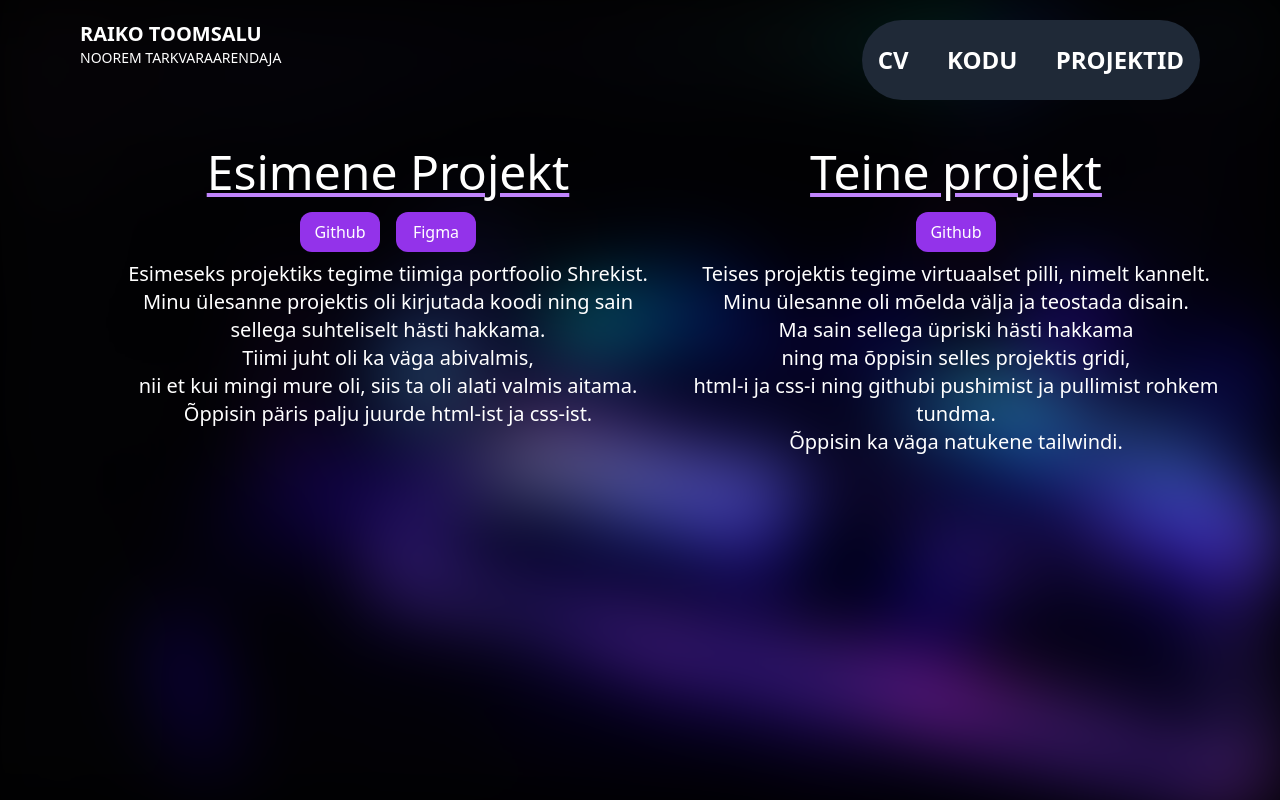
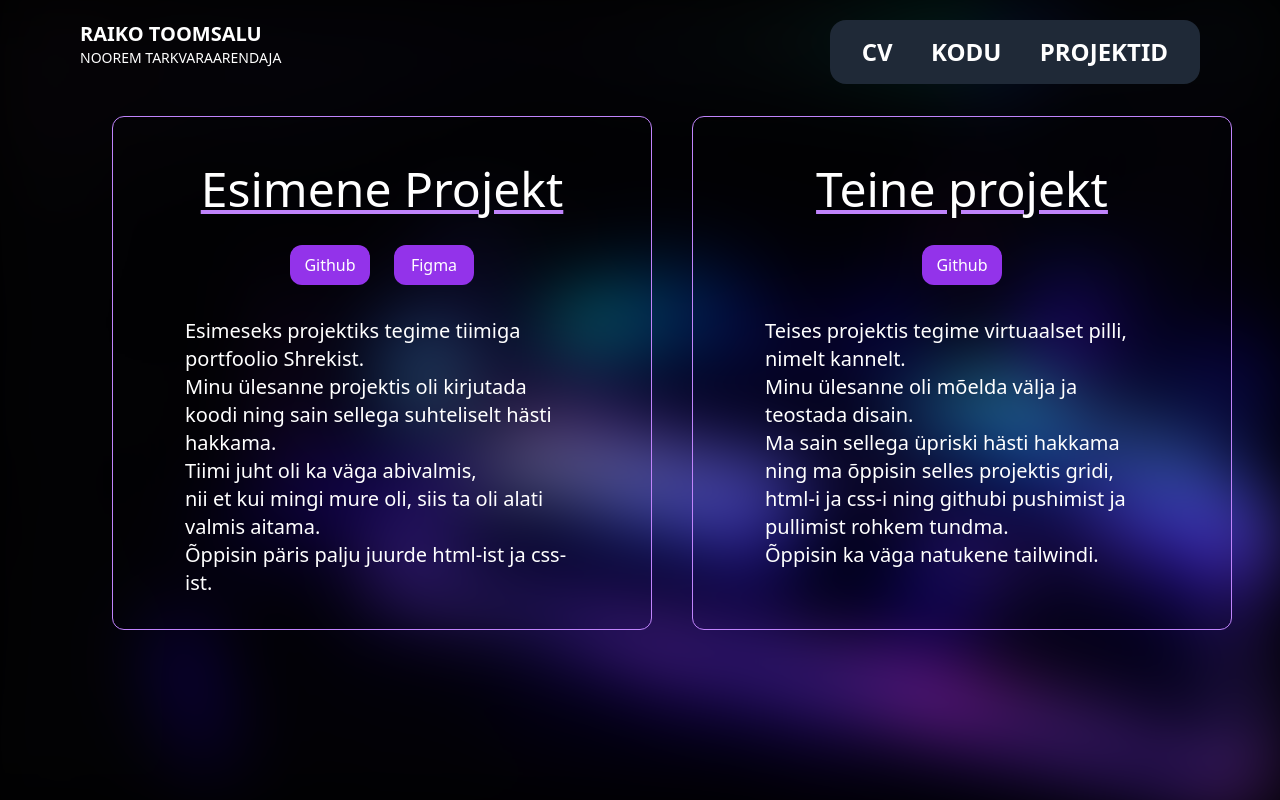
Before and after one commit to raikotoomsalu/portfoolio-2, a plain HTML site: page PROJEKTID.html in a window 1280 px wide. Drawn offline with nearby package versions, Linux system fonts and the light colour scheme.

Commit message:
prettier design

```diff
--- a/PROJEKTID.html
+++ b/PROJEKTID.html
@@ -19,26 +19,26 @@
                     <h1 class="font-bold">RAIKO TOOMSALU</h1>
                     <p class="text-sm">NOOREM TARKVARAARENDAJA</p>
                 </div>
-                <div class="flex text-2xl gap-10 items-center py-6 space-x-8 px-4 bg-gray-800 rounded-full hidden lg:block">
-                    <a class="font-bold hover:text-orange-600 ease-in duration-300 ease-out" href="CV.html"> CV</a>
-                    <a class="font-bold hover:text-orange-600 ease-in duration-300 ease-out" href="index.html">KODU</a>
-                    <a class="font-bold hover:text-orange-600 ease-in duration-300 ease-out" href="PROJEKTID.html">PROJEKTID</a>
+                <div class="flex text-2xl gap-10 items-center py-4 space-x-8 px-8 bg-gray-800 rounded-2xl hidden lg:block">
+                    <a class="font-bold hover:text-purple-400 ease-in duration-300 ease-out" href="CV.html"> CV</a>
+                    <a class="font-bold hover:text-purple-400 ease-in duration-300 ease-out" href="index.html">KODU</a>
+                    <a class="font-bold hover:text-purple-400 ease-in duration-300 ease-out" href="PROJEKTID.html">PROJEKTID</a>
                 </div>
                 <div class="lg:hidden flex justify-center gap-4">
-                    <a class="font-bold hover:text-orange-600 ease-in duration-300 ease-out" href="CV.html"> CV</a>
-                    <a class="font-bold hover:text-orange-600 ease-in duration-300 ease-out" href="index.html">KODU</a>
-                    <a class="font-bold hover:text-orange-600 ease-in duration-300 ease-out" href="PROJEKTID.html">PROJEKTID</a>
+                    <a class="font-bold hover:text-purple-400 ease-in duration-300 ease-out" href="CV.html"> CV</a>
+                    <a class="font-bold hover:text-purple-400 ease-in duration-300 ease-out" href="index.html">KODU</a>
+                    <a class="font-bold hover:text-purple-400 ease-in duration-300 ease-out" href="PROJEKTID.html">PROJEKTID</a>
                 </div>
             </header>
 
-            <div class="font-Montserrat flex flex-col lg:w-full lg:grid lg:grid-cols-2 my-8 lg:gap-4 mx-8 space-y-8 lg:space-y-0">
-                <div>
+            <div class="font-Montserrat flex flex-col lg:w-full lg:grid lg:grid-cols-2 my-8 gap-10 mx-8">
+                <div class="border p-8 space-y-4 border-purple-400 rounded-xl">
                     <h1 class="text-2xl lg:text-5xl underline decoration-purple-400 my-4 justify-center flex">Esimene Projekt</h1>
-                    <div class="flex text-base gap-4 justify-center flex">
+                    <div class="flex text-base gap-6 justify-center flex py-4">
                         <a class="flex items-center justify-center rounded-xl w-20 h-10 bg-purple-600 hover:scale-110 ease-in duration-300 ease-out hover:text-orange-300" href="https://github.com/karljame/Website">Github</a>
                         <a class="flex items-center justify-center rounded-xl w-20 h-10 bg-purple-600 hover:scale-110 ease-in duration-300 ease-out hover:text-orange-300" href="https://www.figma.com/file/mnDKfCkVHVsBRl90f25iHV/Untitled?node-id=0%3A1">Figma</a>
                     </div>
-                    <div class="text-xl mt-2 flex flex-col text-center">
+                    <div class="text-xl mt-2 flex flex-col lg:px-10">
                         <p>Esimeseks projektiks tegime tiimiga portfoolio Shrekist.</p>
                         <p>Minu ülesanne projektis oli kirjutada koodi ning sain sellega suhteliselt hästi hakkama.</p>
                         <p>Tiimi juht oli ka väga abivalmis,</p>
@@ -46,12 +46,12 @@
                         <p>Õppisin päris palju juurde html-ist ja css-ist.</p>
                     </div>
                 </div>
-                <div>
+                <div class="border p-8 space-y-4 border-purple-400 rounded-xl">
                     <h1 class="text-2xl lg:text-5xl underline decoration-purple-400 my-4 justify-center flex">Teine projekt</h1>
-                    <div class="flex text-base gap-4 justify-center flex">
+                    <div class="flex text-base gap-4 justify-center flex py-4">
                         <a class="flex items-center justify-center rounded-xl w-20 h-10 bg-purple-600 hover:scale-110 ease-in duration-300 ease-out hover:text-orange-300" href="https://github.com/ZL-I/Iani-pill">Github</a>
                     </div>
-                    <div class="text-xl mt-2 flex flex-col text-center">
+                    <div class="text-xl mt-2 flex flex-col lg:px-10">
                         <p>Teises projektis tegime virtuaalset pilli, nimelt kannelt.</p>
                         <p>Minu ülesanne oli mõelda välja ja teostada disain.</p>
                         <p>Ma sain sellega üpriski hästi hakkama</p>
```
Also changed, not shown: CV.html (+4 -4 lines), index.html (+13 -11 lines).
